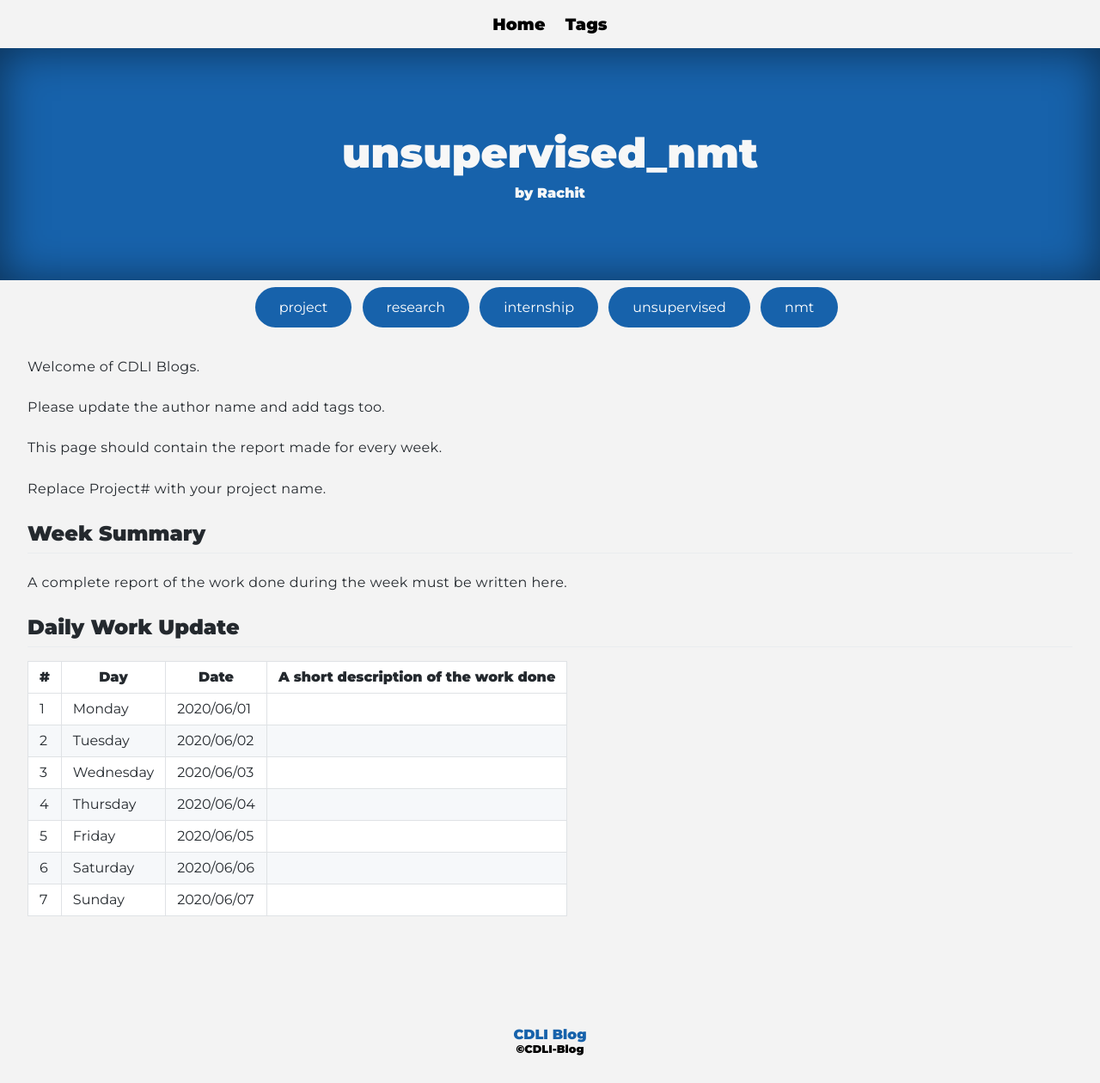
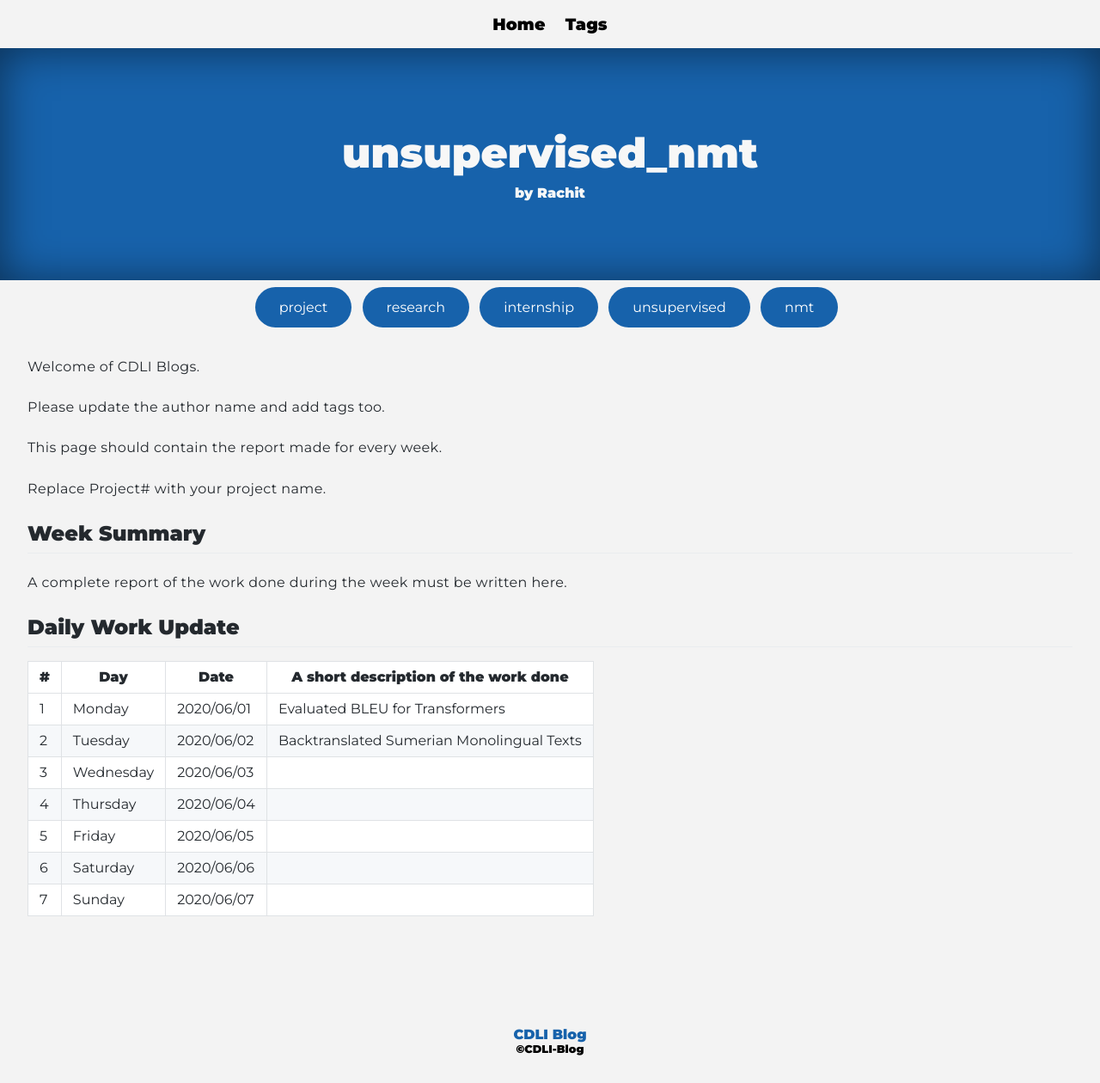
Before and after one commit to cdli-gh/blog, a Jekyll site: the page built from _blog/intern20/unsupervised_nmt/posts/04_week4.md, in a window 1280 px wide. Shown: the whole page at 86% size. Built offline with Jekyll 4.4.1, drawn with Linux system fonts in a browser that asks for light colours; Markdown is read by kramdown in place of the engine named in the settings.

Commit message:
Updated 4.2

```diff
--- a/_blog/intern20/unsupervised_nmt/posts/04_week4.md
+++ b/_blog/intern20/unsupervised_nmt/posts/04_week4.md
@@ -21,8 +21,8 @@ A complete report of the work done during the week must be written here.
 
 |\#|Day|Date|A short description of the work done|
 |---	|---	|---	|---	|
-|1   	| Monday 	|   2020/06/01	|   	|
-|2   	| Tuesday  	|   2020/06/02	|   	|
+|1   	| Monday 	|   2020/06/01	|   Evaluated BLEU for Transformers	|
+|2   	| Tuesday  	|   2020/06/02	|   Backtranslated Sumerian Monolingual Texts	|
 |3   	| Wednesday  	|  2020/06/03 	|   	|
 |4   	| Thursday  	|   2020/06/04	|   	|
 |5   	| Friday  	|   2020/06/05	|   	|
```
